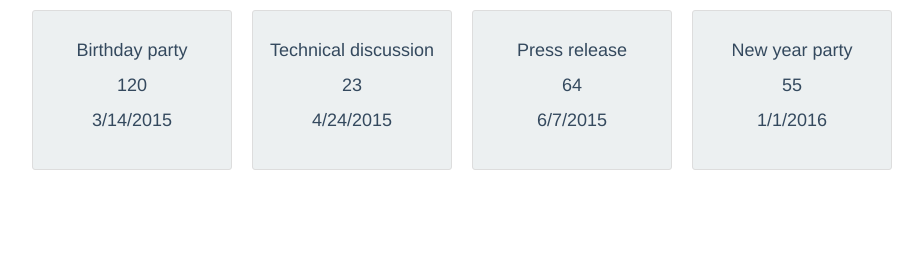
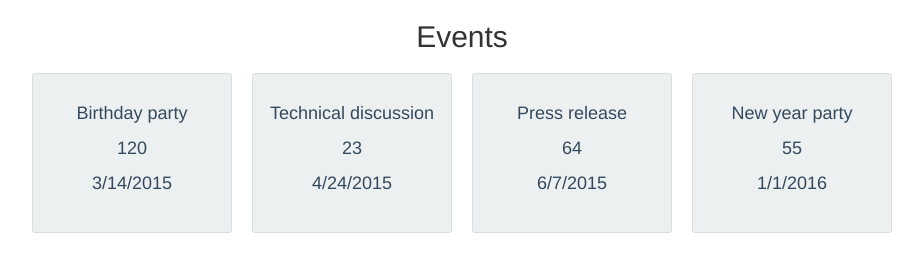
Before and after one commit to haohany/haohany.github.io, a website: page demo.html in a window 1280 px wide. Shown: the whole page, without its empty margins (178-1101 px from the left). Drawn offline with nearby package versions, Linux system fonts and the light colour scheme.

Commit message:
update demo

```diff
--- a/demo.html
+++ b/demo.html
@@ -5,9 +5,6 @@
   <title>Demo</title>
   <link rel="stylesheet" href="https://maxcdn.bootstrapcdn.com/bootstrap/3.3.2/css/bootstrap.min.css">
   <style>
-    .events {
-      text-align: center;
-    }
     .event {
       display: inline-block;
       /*vertical-align: middle;*/
@@ -53,8 +50,9 @@
     });
   </script>
 </head>
-<body>
-  <div class="events container">
+<body class="container text-center">
+  <h2>Events</h2>
+  <div class="events">
     <!-- populate from events.json -->
   </div>
 </body>
```
